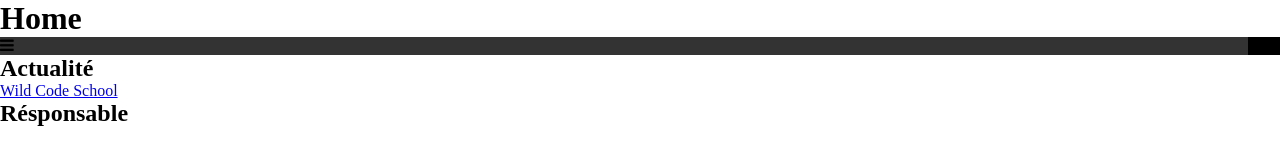
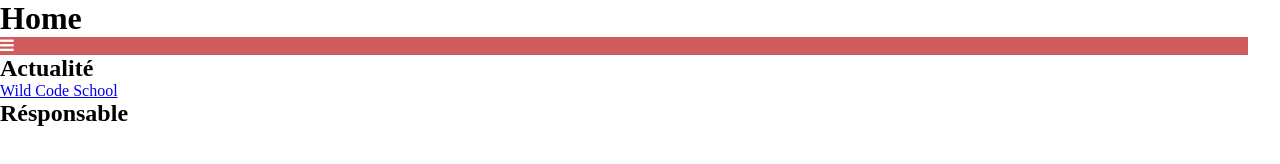
Before and after one commit to Vivec42/Wild-Crew-Crewstibat-, a plain HTML site: page index.html in a window 1280 px wide. Drawn offline with Linux system fonts and the light colour scheme.

Commit message:
Tweaked Burger Menu(Nee improvement)

```diff
--- a/style.css
+++ b/style.css
@@ -2,6 +2,9 @@
   margin: 0;
   padding: 0;
   box-sizing: border-box;
+}
+
+:root {
 }
 
 /* BURGER MENU */
@@ -9,7 +12,7 @@
 /* Style the navigation menu */
 nav {
   overflow: hidden;
-  background-color: #333;
+  background-color: #cf5d5d;
   position: relative;
 }
 
@@ -29,11 +32,15 @@ nav a {
 
 /* Style the hamburger menu */
 nav a.icon {
-  background: black;
+  background: white;
   display: block;
   position: absolute;
   right: 0;
   top: 0;
+}
+
+.fa {
+  color: white;
 }
 
 /* Add a grey background color on mouse-over */
```
